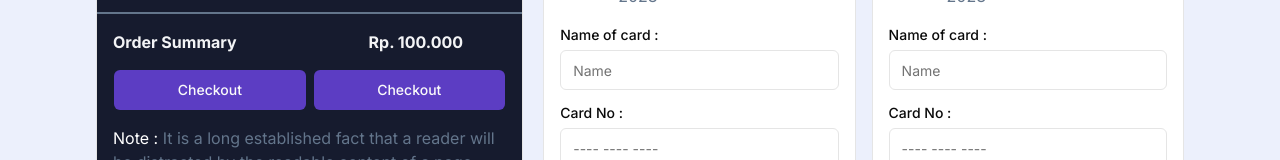
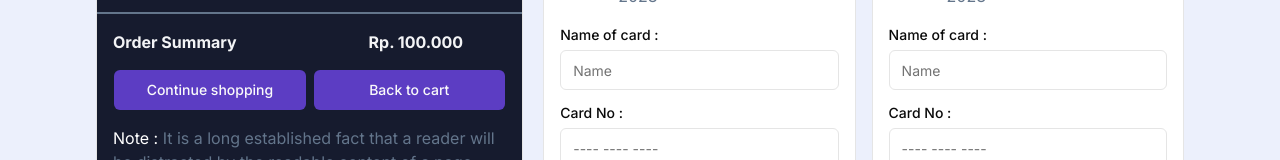
Before and after one commit to rizaldyip10/openwarehouse-fe, a Next.js app: page /checkout in a window 1280 px wide. Shown: the part 766-926 px from the top of the page. Built offline with nearby package versions, Linux system fonts and the light colour scheme.

Commit message:
fix: typography in Subtotal component

```diff
--- a/src/app/checkout/_components/Subtotal/index.tsx
+++ b/src/app/checkout/_components/Subtotal/index.tsx
@@ -25,10 +25,10 @@ export default function Subtotal() {
       </div>
       <div className='flex w-full items-center justify-center gap-2'>
         <Button className='hover:bg-extends-secondaryPurple w-[45%] bg-extends-purple'>
-          Checkout
+          Continue shopping
         </Button>
         <Button className='hover:bg-extends-secondaryPurple w-[45%] bg-extends-purple'>
-          Checkout
+          Back to cart
         </Button>
       </div>
       <div className='p-4 text-extends-softGrey'>
```
